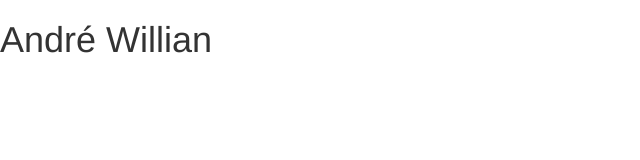
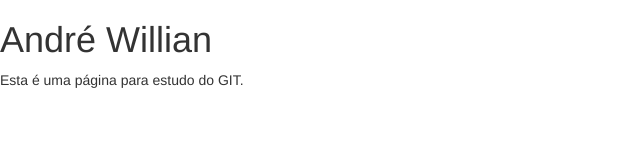
Before and after one commit to andrewillian/musicsite, a plain HTML site: page index.html in a window 1280 px wide. Shown: the whole page, without its empty margins (0-640 px from the left). Drawn offline with nearby package versions, Linux system fonts and the light colour scheme.

Commit message:
Alterações no conteúdo do arquivo para teste do GIT.

```diff
--- a/index.html
+++ b/index.html
@@ -4,7 +4,7 @@
 <head>
     <meta charset="utf-8">
     <meta name="viewport" content="width=device-width, initial-scale=1">
-    <title>AWS Teste Git</title>
+    <title>AWS Teste Git (Teste)</title>
 
     <!-- Bootstrap links CDN-->
     <link rel="stylesheet" href="https://maxcdn.Bootstrapcdn.com/Bootstrap/3.3.2/css/Bootstrap.min.css">
@@ -13,7 +13,7 @@
 
 <body>
     <h1>André Willian</h1>
-
+    <p>Esta é uma página para estudo do GIT.</p>
     <!-- Dependência jQuery-->
     <script src="https://ajax.googleapis.com/ajax/libs/jquery/1.11.2/jquery.min.js"></script>
     <script src="https://maxcdn.Bootstrapcdn.com/Bootstrap/3.3.2/js/Bootstrap.min.js"></script>
```
